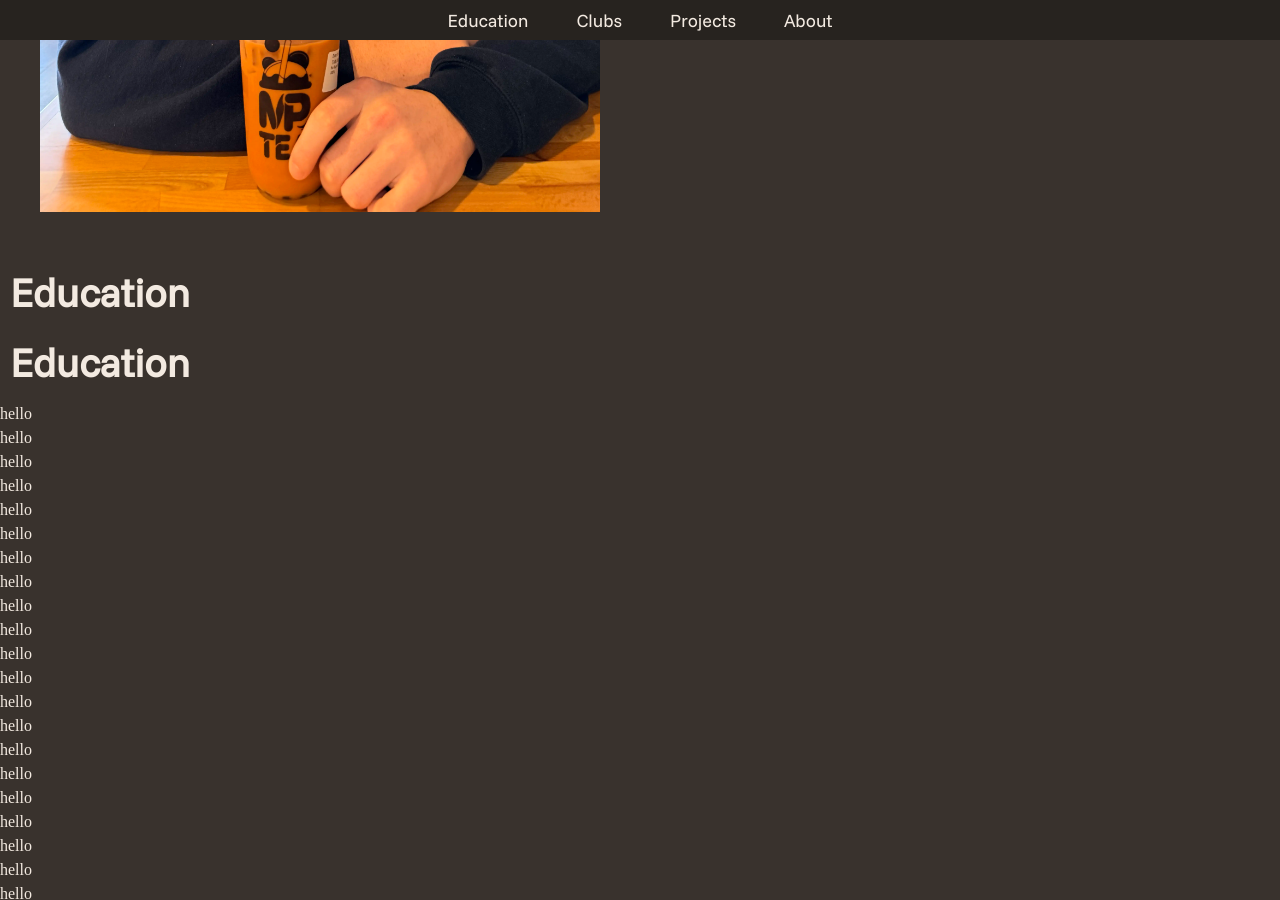
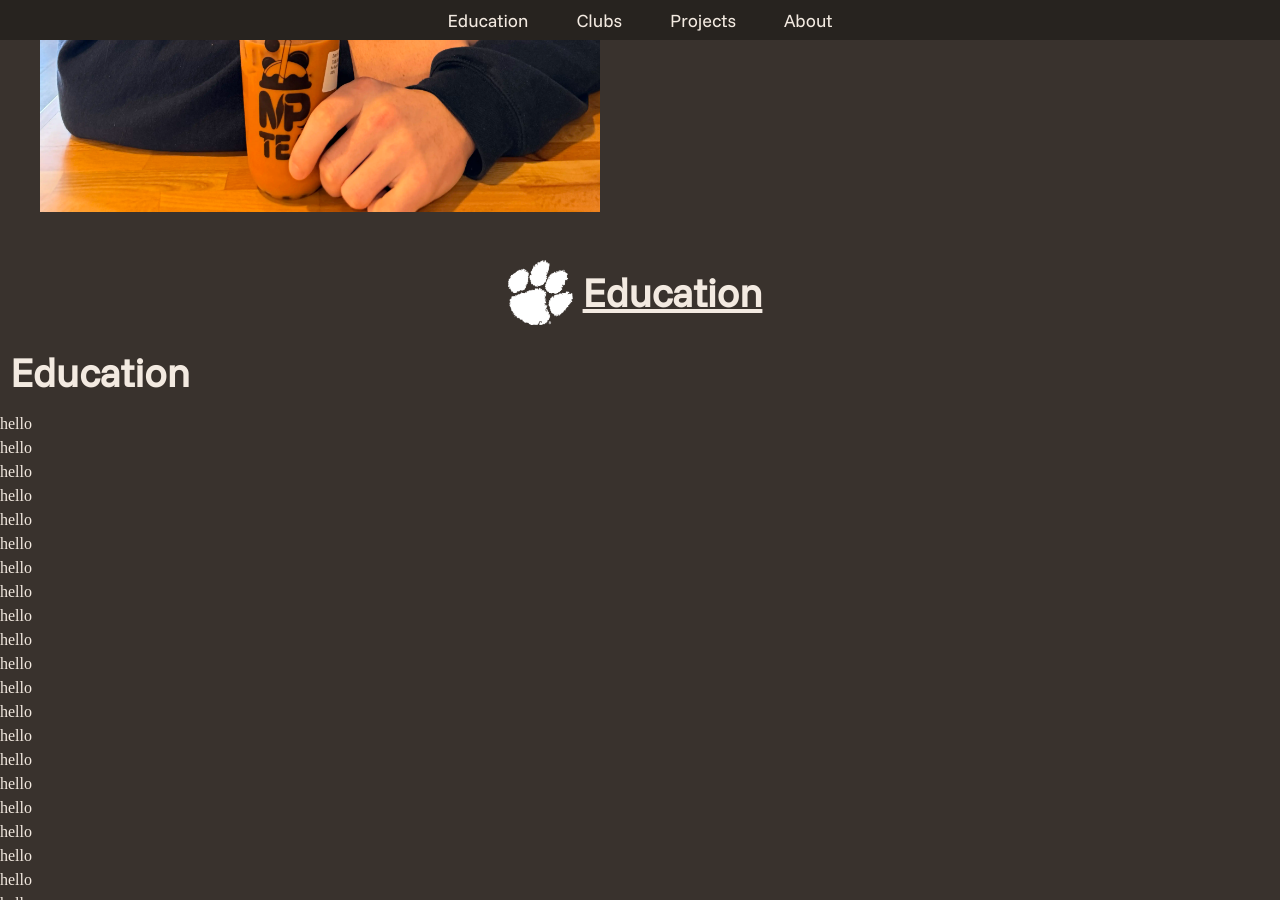
Before and after one commit to archerpergande/archerpergande.github.io, a Jekyll site: the page built from README.md, in a window 1280 px wide and 900 px high, scrolled down 648 px. Built offline with Jekyll 4.4.1, drawn with Linux system fonts in a browser that asks for light colours; our own code applies the rules of GitHub Pages for plain Markdown files.

Commit message:
fix header rendering

```diff
--- a/_layouts/default.html
+++ b/_layouts/default.html
@@ -14,7 +14,12 @@
     {% include hero.html %}
 
     <section>
-        <h1>Education</h1>
+
+        <div class="section-title">
+            <img src="/assets/img/paw-white.png" height="65px", width="65px">
+            <h1>Education</h1>
+        </div>
+
     </section>
 
 <!--
--- a/_sass/_header.scss
+++ b/_sass/_header.scss
@@ -2,7 +2,7 @@
 
 header {
     width: 100%;
-    position: sticky;
+    position: fixed;
     top: 0;
     height: $header-height;
     background-color: $color-accent;
--- a/_sass/_hero.scss
+++ b/_sass/_hero.scss
@@ -96,11 +96,15 @@
 }
 
 @media (max-width: 1150px) and (max-height: 600px) {
+    .hero {
+        flex-direction: row;
+    }
+
     .hero-image-container {
         display: none;
     }
 
-    .hero {
-        flex-direction: row;
+    .hero-button {
+        box-shadow: none;
     }
 }
--- a/assets/css/style.scss
+++ b/assets/css/style.scss
@@ -27,6 +27,7 @@
 
 html, body {
     width: 100%;
+    overflow-x: hidden; // Stop overflow scrolling on mobile
     //height: 100%;
 }
 
@@ -37,10 +38,9 @@ html, body {
 body {
     font-family: "funnel-sans";
     line-height: 1.5;
-    overflow-x: hidden; // Stop overflow scrolling on mobile
-    //padding-top: 100px;
     background-color: $color-background;
     color: $color-text-primary;
+    margin-top: $header-height;
 }
 
 h1, h2, h3, h4, h5, h6 {
@@ -52,11 +52,13 @@ h1 {
     font-size: 2.5rem;
 }
 
-.container {
-    scroll-snap-type: y mandatory;
-    overflow-y: scroll;
+.section-title {
+    display: flex;
+    flex-direction: row;
+    align-items: center;
+    justify-content: center;
+
+    h1 {
+        text-decoration: underline;
+    }
 }
-
-.section {
-    scroll-snap-align: start;
-}
```
